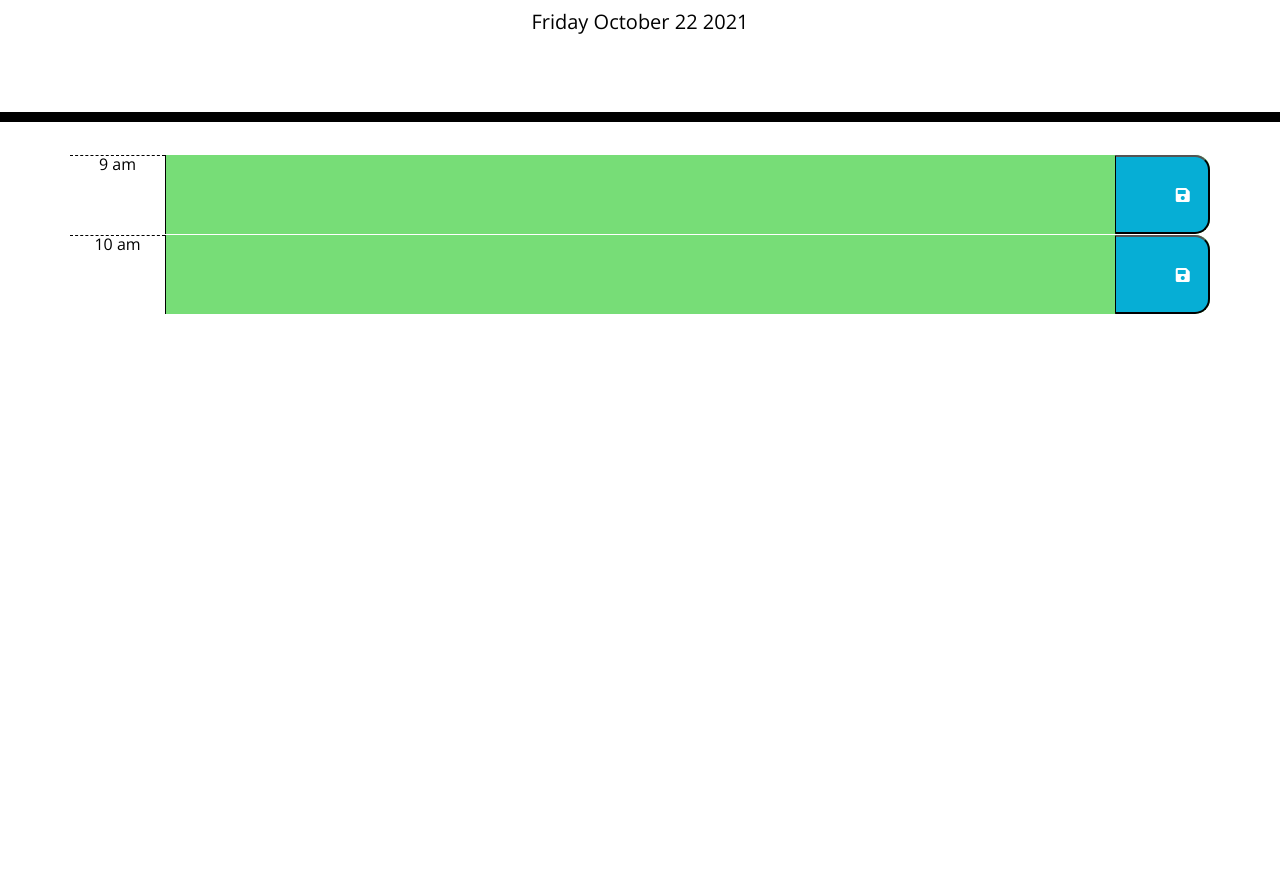
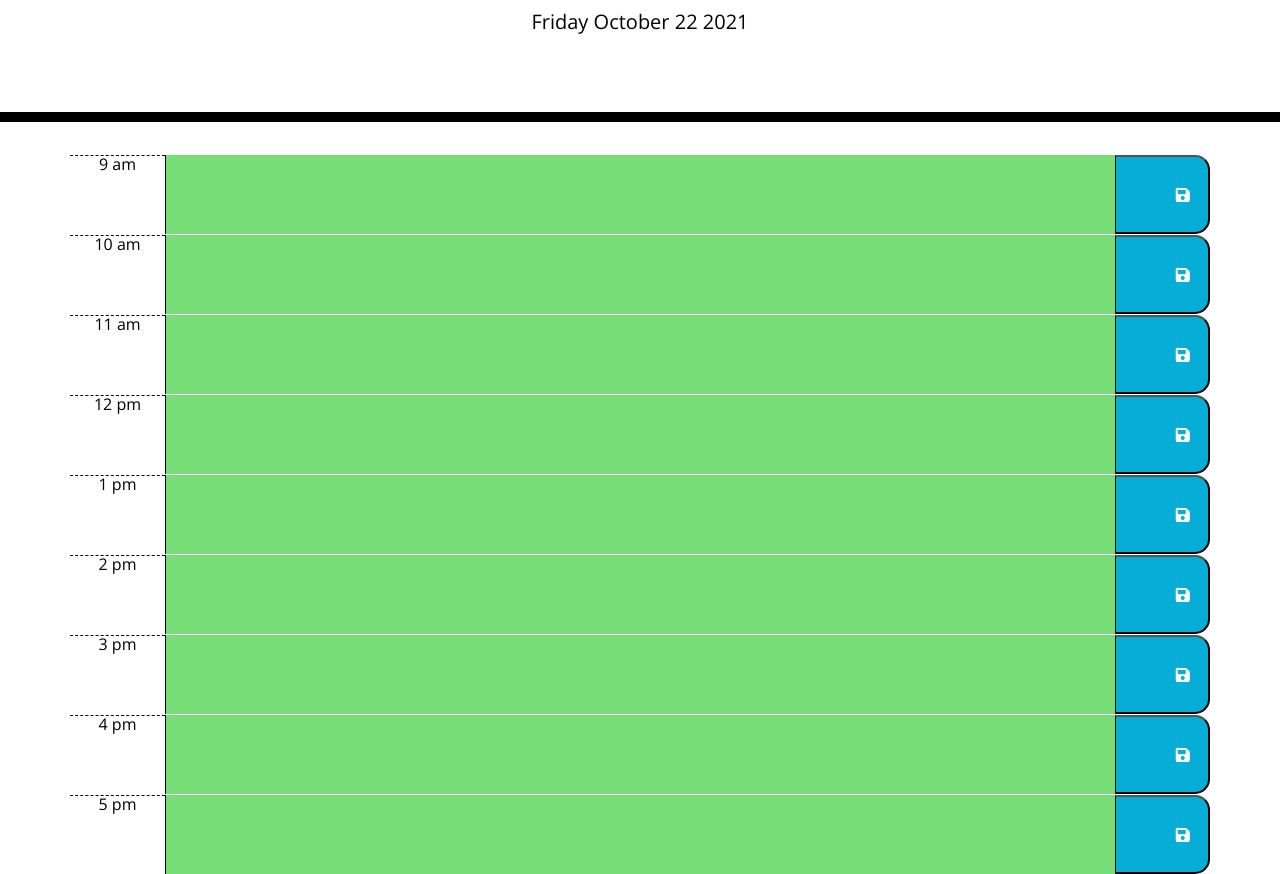
Before and after one commit to wmerrill01/dayplanner, a plain HTML site: page index.html in a window 1280 px wide. Shown: the part 182-1056 px from the top of the page. Before the commit the page ends 800 px from the top, so only its background shows below. Drawn offline with nearby package versions, Linux system fonts and the light colour scheme.

Commit message:
Wrote in more rows

```diff
--- a/Assets/script.js
+++ b/Assets/script.js
@@ -27,11 +27,34 @@ if (JSON.parse(localStorage.getItem("userInput"))) {
     userSave = {
         nine:"",
         ten:"",
+        eleven:"",
+        twelve:"",
+        thirteen:"",
+        fourteen:"",
+        fifteen:"",
+        sixteen:"",
+        seventeen:"",
     }
 };
 
 var field9 = document.querySelector("#nine");
 field9.value = userSave.nine;
+var field10 = document.querySelector("#ten");
+field10.value = userSave.ten;
+var field11 = document.querySelector("#eleven");
+field11.value = userSave.eleven;
+var field12 = document.querySelector("#twelve");
+field12.value = userSave.twelve;
+var field13 = document.querySelector("#thirteen");
+field13.value = userSave.thirteen;
+var field14 = document.querySelector("#fourteen");
+field14.value = userSave.fourteen;
+var field15 = document.querySelector("#fifteen");
+field15.value = userSave.fifteen;
+var field16 = document.querySelector("#sixteen");
+field16.value = userSave.sixteen;
+var field17 = document.querySelector("#seventeen");
+field17.value = userSave.seventeen;
 
 
 
--- a/index.html
+++ b/index.html
@@ -44,6 +44,55 @@
           <span class="fas fa-save"></span>
         </button>
       </div>
+      <div class="row time-block" id="11">
+        <div class="hour col-2 col-xl-1">11 am</div>
+        <textarea class="description col-8 col-xl-10"  id="eleven" ></textarea>
+        <button value="eleven" class="saveBtn col-2 col-xl-1">
+          <span class="fas fa-save"></span>
+        </button>
+      </div>
+      <div class="row time-block" id="12">
+        <div class="hour col-2 col-xl-1">12 pm</div>
+        <textarea class="description col-8 col-xl-10"  id="twelve" ></textarea>
+        <button value="twelve" class="saveBtn col-2 col-xl-1">
+          <span class="fas fa-save"></span>
+        </button>
+      </div>
+      <div class="row time-block" id="13">
+        <div class="hour col-2 col-xl-1">1 pm</div>
+        <textarea class="description col-8 col-xl-10"  id="thirteen" ></textarea>
+        <button value="thirteen" class="saveBtn col-2 col-xl-1">
+          <span class="fas fa-save"></span>
+        </button>
+      </div>
+      <div class="row time-block" id="14">
+        <div class="hour col-2 col-xl-1">2 pm</div>
+        <textarea class="description col-8 col-xl-10"  id="fourteen" ></textarea>
+        <button value="fourteen" class="saveBtn col-2 col-xl-1">
+          <span class="fas fa-save"></span>
+        </button>
+      </div>
+      <div class="row time-block" id="15">
+        <div class="hour col-2 col-xl-1">3 pm</div>
+        <textarea class="description col-8 col-xl-10"  id="fifteen" ></textarea>
+        <button value="fifteen" class="saveBtn col-2 col-xl-1">
+          <span class="fas fa-save"></span>
+        </button>
+      </div>
+      <div class="row time-block" id="16">
+        <div class="hour col-2 col-xl-1">4 pm</div>
+        <textarea class="description col-8 col-xl-10"  id="sixteen" ></textarea>
+        <button value="sixteen" class="saveBtn col-2 col-xl-1">
+          <span class="fas fa-save"></span>
+        </button>
+      </div>
+      <div class="row time-block" id="17">
+        <div class="hour col-2 col-xl-1">5 pm</div>
+        <textarea class="description col-8 col-xl-10"  id="seventeen" ></textarea>
+        <button value="seventeen" class="saveBtn col-2 col-xl-1">
+          <span class="fas fa-save"></span>
+        </button>
+      </div>
 
     </div>
 
```
Also changed, not shown: Assets/screenshot.png (added), 1 other file.
